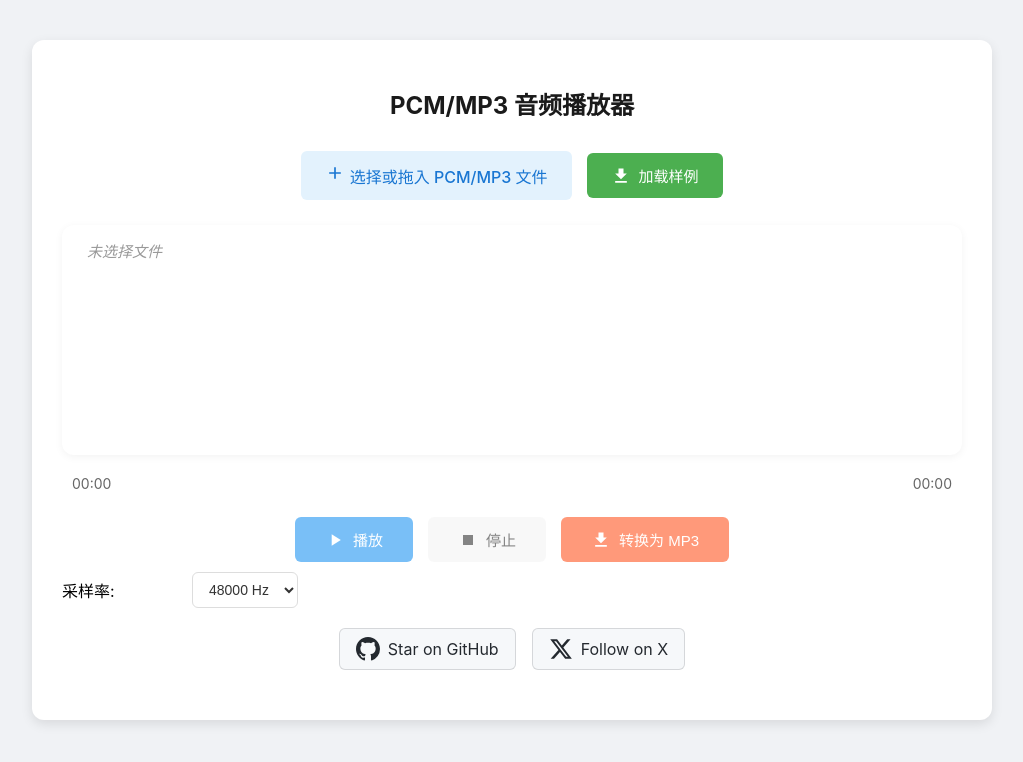
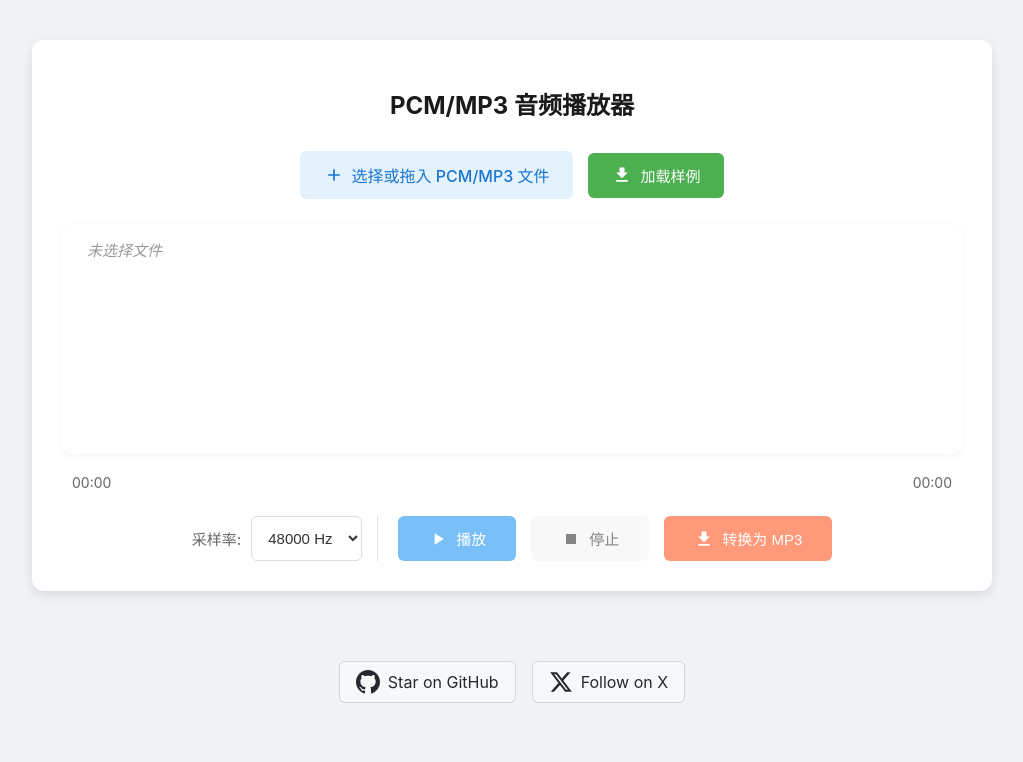
Before and after one commit to cd0304/pcm-player, a plain HTML site: page index.html in a window 1280 px wide. Shown: the whole page, without its empty margins (128-1151 px from the left). Drawn offline with Linux system fonts and the light colour scheme.

Commit message:
chore: update style

```diff
--- a/index.html
+++ b/index.html
@@ -74,7 +74,9 @@
         }
 
         .custom-file-input {
-            display: inline-block;
+            display: flex;
+            align-items: center;
+            gap: 8px;
             padding: 12px 24px;
             background: #e3f2fd;
             color: #1976d2;
@@ -116,8 +118,12 @@
         .controls {
             display: flex;
             justify-content: center;
+            align-items: center;
             gap: 15px;
             margin-top: 25px;
+            flex-wrap: wrap;
+            position: relative;
+            width: 100%;
         }
 
         button {
@@ -276,14 +282,24 @@
         }
 
         .control-group {
-            margin: 10px 0;
+            margin: 0;
             display: flex;
             align-items: center;
             gap: 10px;
+            border-right: 1px solid #e0e0e0;
+            padding-right: 15px;
+            margin-right: 5px;
+            border-left: none;
+            padding-left: 0;
+            margin-left: 0;
+            order: -1;
         }
 
         .control-group label {
-            min-width: 120px;
+            color: #666;
+            font-size: 15px;
+            font-weight: 500;
+            white-space: nowrap;
         }
 
         .control-group input[type="range"] {
@@ -292,14 +308,15 @@
         }
 
         .sample-rate-select {
-            padding: 8px 12px;
+            padding: 12px;
             border-radius: 6px;
             border: 1px solid #ddd;
             background-color: white;
-            font-size: 14px;
+            font-size: 15px;
             color: #333;
             cursor: pointer;
             transition: all 0.2s;
+            height: 45px;
         }
 
         .sample-rate-select:hover {
@@ -310,6 +327,16 @@
             outline: none;
             border-color: #2196F3;
             box-shadow: 0 0 0 2px rgba(33, 150, 243, 0.1);
+        }
+
+        /* 社交媒体链接容器样式 */
+        .social-container {
+            margin-top: 30px;
+            padding: 20px;
+            background: transparent;
+            width: 900px;
+            display: flex;
+            justify-content: center;
         }
     </style>
 </head>
@@ -366,7 +393,6 @@
                 </svg>
                 转换为 MP3
             </button>
-        </div>
 
             <div class="control-group">
                 <label for="sampleRateSelect">采样率:</label>
@@ -379,7 +405,10 @@
                     <option value="48000">48000 Hz</option>
                 </select>
             </div>
+        </div>
+    </div>
 
+    <div class="social-container">
         <div class="social-links">
             <a href="https://github.com/wbxl2000/pcm.qer.im" target="_blank" class="github-link">
                 <svg height="24" viewBox="0 0 16 16" width="24">
```
Lines whose indentation alone changed are shown as unchanged.
